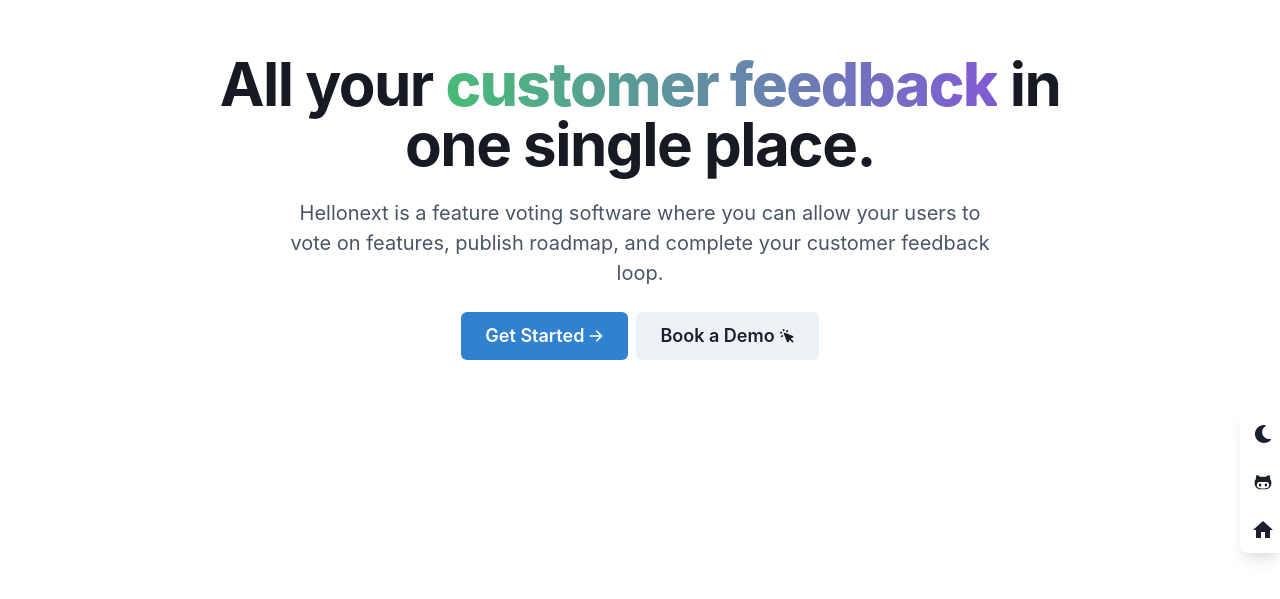
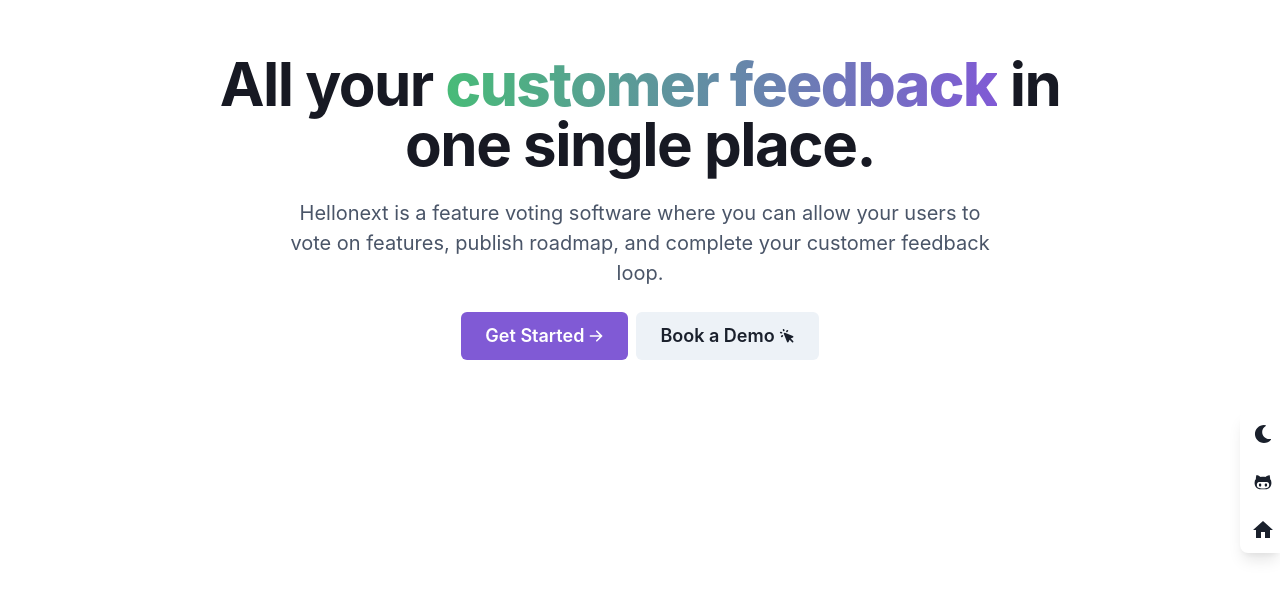
Before and after one commit to xhofe/react-template, a React (Vite) app: page / in a window 1280 px wide. Shown: the part 177-776 px from the top of the page. Built offline with nearby package versions, Linux system fonts and the light colour scheme.

Commit message:
colorScheme

```diff
--- a/src/pages/index/index.tsx
+++ b/src/pages/index/index.tsx
@@ -60,7 +60,7 @@ const KuttyHero = () => {
           <Button
             as="a"
             variant="solid"
-            colorScheme="blue"
+            // colorScheme="blue"
             display="inline-flex"
             alignItems="center"
             justifyContent="center"
--- a/src/theme.ts
+++ b/src/theme.ts
@@ -1,4 +1,9 @@
-import { extendTheme, ThemeConfig, ThemeOverride } from "@chakra-ui/react";
+import {
+  extendTheme,
+  ThemeConfig,
+  ThemeOverride,
+  withDefaultColorScheme,
+} from "@chakra-ui/react";
 import { mode, Styles } from "@chakra-ui/theme-tools";
 
 const config: ThemeConfig = {
@@ -24,6 +29,9 @@ const overrides: ThemeOverride = {
   styles,
 };
 
-const theme = extendTheme(overrides);
+const theme = extendTheme(
+  overrides,
+  withDefaultColorScheme({ colorScheme: "purple" })
+);
 
 export default theme;
```
